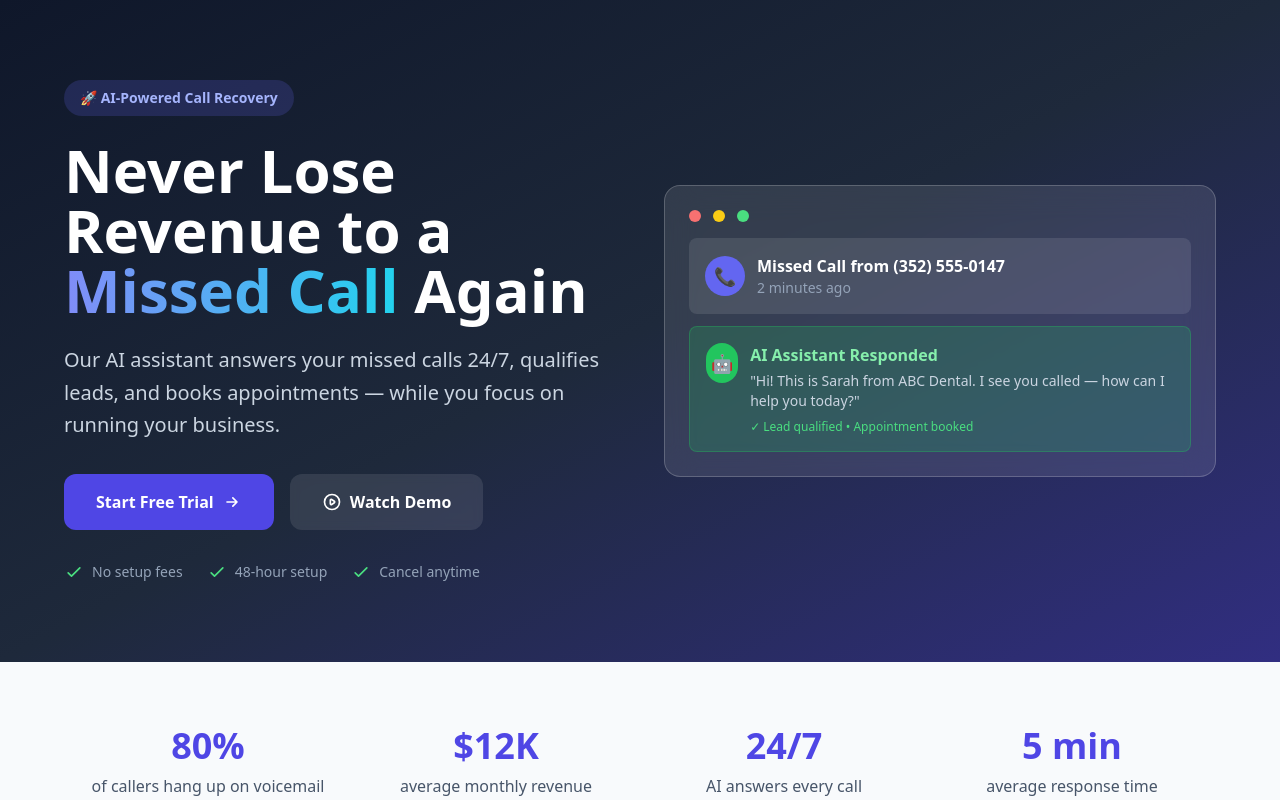
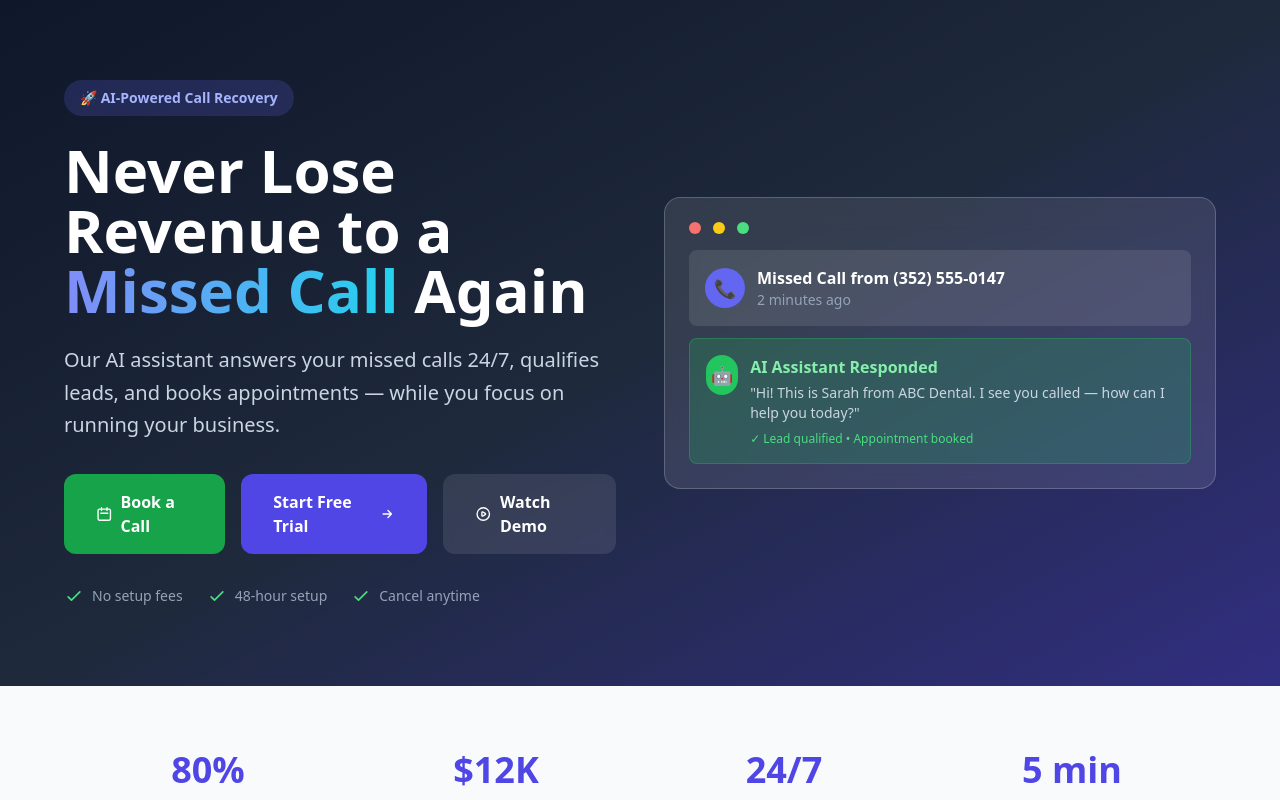
Before and after one commit to rnlms0764-droid/missed-call-money-machine, a Next.js app: page / in a window 1280 px wide. Shown: the top 800 px of the page. Built offline with nearby package versions, Linux system fonts and the light colour scheme.

Commit message:
Add Book a Call buttons to hero, pricing, and CTA sections

```diff
--- a/app/page.tsx
+++ b/app/page.tsx
@@ -21,6 +21,17 @@ export default function SalesPage() {
                 and books appointments — while you focus on running your business.
               </p>
               <div className="flex flex-col sm:flex-row gap-4">
+                <a
+                  href="https://calendar.google.com/calendar/u/0?cid=MTFjYWU5NGU4YzgyZDc1MTFiODJhMzFkYTk5NDA4NGI2MjhiNWYzYmJmMWNmODkzODg0NWU4ZjE1M2Y5ZjM0NUBncm91cC5jYWxlbmRhci5nb29nbGUuY29t"
+                  target="_blank"
+                  rel="noopener noreferrer"
+                  className="inline-flex items-center justify-center bg-green-600 hover:bg-green-700 text-white font-semibold py-4 px-8 rounded-xl transition-all transform hover:scale-105"
+                >
+                  <svg className="w-5 h-5 mr-2" fill="none" stroke="currentColor" viewBox="0 0 24 24">
+                    <path strokeLinecap="round" strokeLinejoin="round" strokeWidth={2} d="M8 7V3m8 4V3m-9 8h10M5 21h14a2 2 0 002-2V7a2 2 0 00-2-2H5a2 2 0 00-2 2v12a2 2 0 002 2z" />
+                  </svg>
+                  Book a Call
+                </a>
                 <a
                   href="https://checkout.stripe.com/c/pay/cs_live_b1oUq8SmKWt4SvW5pqtdRAUZQejGyeaasUAOxLXb6hpYK9An5y5nc2UVO7"
                   className="inline-flex items-center justify-center bg-indigo-600 hover:bg-indigo-700 text-white font-semibold py-4 px-8 rounded-xl transition-all transform hover:scale-105"
@@ -326,6 +337,14 @@ export default function SalesPage() {
             </ul>
 
             <a
+              href="https://calendar.google.com/calendar/u/0?cid=MTFjYWU5NGU4YzgyZDc1MTFiODJhMzFkYTk5NDA4NGI2MjhiNWYzYmJmMWNmODkzODg0NWU4ZjE1M2Y5ZjM0NUBncm91cC5jYWxlbmRhci5nb29nbGUuY29t"
+              target="_blank"
+              rel="noopener noreferrer"
+              className="w-full block bg-green-600 text-white font-bold py-4 px-8 rounded-xl hover:bg-green-700 transition-colors text-lg text-center mb-4"
+            >
+              Book a Call
+            </a>
+            <a
               href="https://checkout.stripe.com/c/pay/cs_live_b1oUq8SmKWt4SvW5pqtdRAUZQejGyeaasUAOxLXb6hpYK9An5y5nc2UVO7"
               className="w-full block bg-white text-indigo-600 font-bold py-4 px-8 rounded-xl hover:bg-indigo-50 transition-colors text-lg text-center"
             >
@@ -378,6 +397,17 @@ export default function SalesPage() {
           </p>
           <div className="flex flex-col sm:flex-row gap-4 justify-center">
             <a
+              href="https://calendar.google.com/calendar/u/0?cid=MTFjYWU5NGU4YzgyZDc1MTFiODJhMzFkYTk5NDA4NGI2MjhiNWYzYmJmMWNmODkzODg0NWU4ZjE1M2Y5ZjM0NUBncm91cC5jYWxlbmRhci5nb29nbGUuY29t"
+              target="_blank"
+              rel="noopener noreferrer"
+              className="inline-flex items-center justify-center bg-green-600 hover:bg-green-700 text-white font-semibold py-4 px-8 rounded-xl transition-all transform hover:scale-105 text-lg"
+            >
+              <svg className="w-5 h-5 mr-2" fill="none" stroke="currentColor" viewBox="0 0 24 24">
+                <path strokeLinecap="round" strokeLinejoin="round" strokeWidth={2} d="M8 7V3m8 4V3m-9 8h10M5 21h14a2 2 0 002-2V7a2 2 0 00-2-2H5a2 2 0 00-2 2v12a2 2 0 002 2z" />
+              </svg>
+              Book a Call
+            </a>
+            <a
               href="https://checkout.stripe.com/c/pay/cs_live_b1oUq8SmKWt4SvW5pqtdRAUZQejGyeaasUAOxLXb6hpYK9An5y5nc2UVO7"
               className="inline-flex items-center justify-center bg-indigo-600 hover:bg-indigo-700 text-white font-semibold py-4 px-8 rounded-xl transition-all transform hover:scale-105 text-lg"
             >
@@ -387,7 +417,7 @@ export default function SalesPage() {
               </svg>
             </a>
           </div>
-          <p className="text-slate-500 mt-4">See it in action. No signup required.</p>
+          <p className="text-slate-500 mt-4">Questions? Book a call or start your free trial.</p>
         </div>
       </section>
 
```
